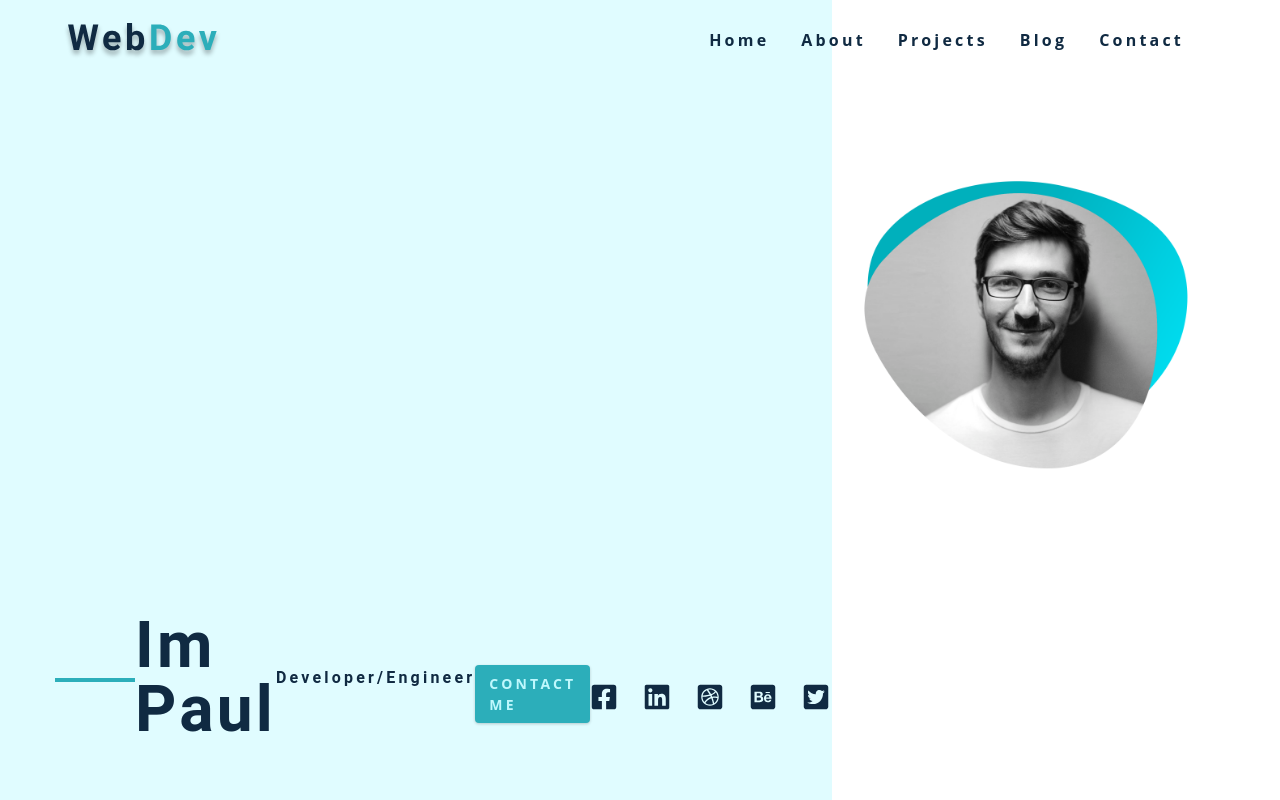
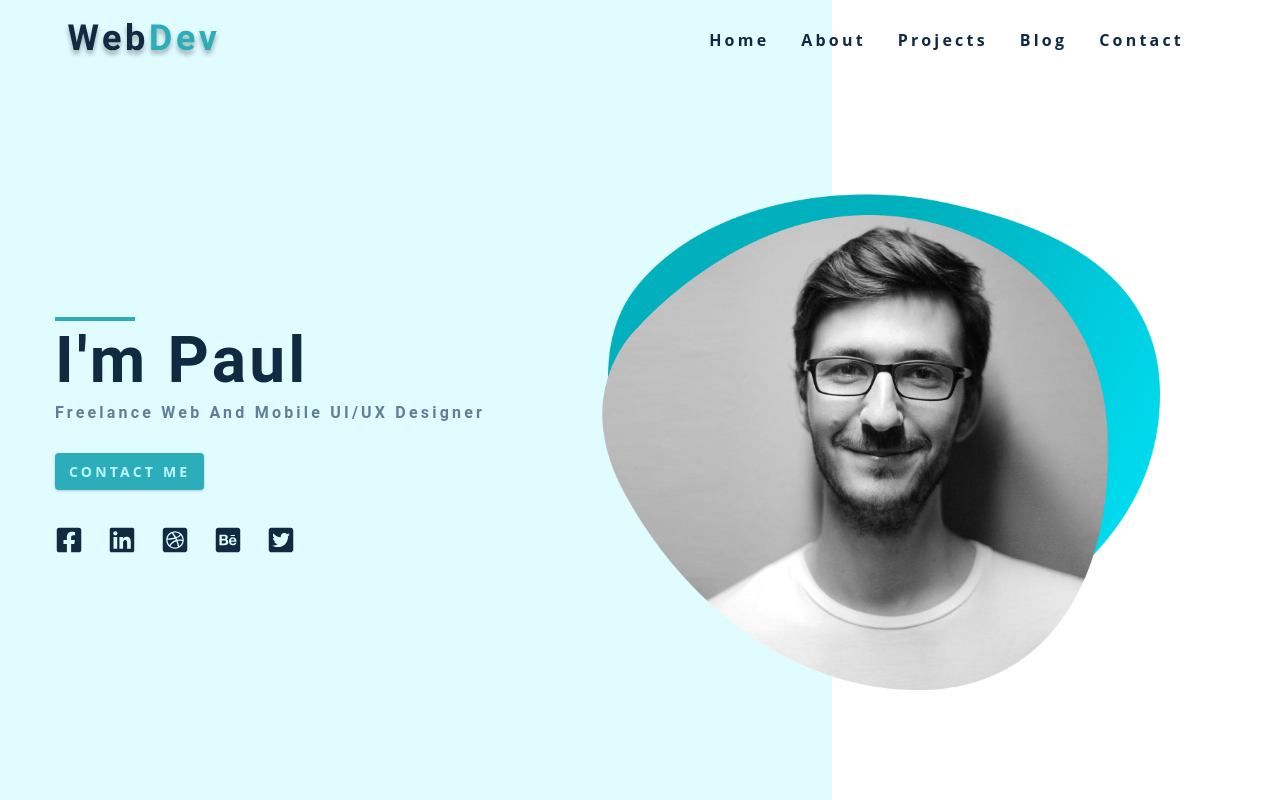
Before and after one commit to valdezDev/valdez-portfolio, a Gatsby site: page / in a window 1280 px wide. Shown: the top 800 px of the page. Built offline with nearby package versions, Linux system fonts and the light colour scheme; Gatsby itself is replaced by a stand-in of ours.

Commit message:
fixed hero, initializing jobs query

```diff
--- a/gatsby-config.js
+++ b/gatsby-config.js
@@ -30,11 +30,8 @@ module.exports = {
       options: {
         apiURL: `http://localhost:1337`,
         queryLimit: 1000, // Default to 100
-        // contentTypes : `jobs`, `projects`, `blogs`,
-        // singleType: `about`,
-        // ONLY ADD TO ARRAY IF YOU HAVE DATA IN STRAPI !!!!
-        contentTypes: [`jobs`],
-        singleTypes: [],
+        contentTypes: [`jobs`, `projects`, `blogs`],
+        singleTypes: [`about`],
       },
     },
     // {
--- a/src/components/Hero.js
+++ b/src/components/Hero.js
@@ -26,15 +26,18 @@ const Hero = () => {
   return (
     <header className="hero">
       <div className="section-center hero-center">
-        <article className="hero-info"></article>
-        <div className="underline"></div>
-        <h1>im paul</h1>
-        <h4>developer/engineer</h4>
+        <article className="hero-info">
+          <div>
+            <div className="underline"></div>
+            <h1>i'm paul</h1>
+            <h4>freelance web and mobile UI/UX Designer</h4>
+            <Link to="/contact" className="btn">
+              contact me
+            </Link>
+            <SocialLinks />
+          </div>
+        </article>
         <Image fluid={fluid} className="hero-img" />
-        <Link to="/contact" className="btn">
-          Contact Me
-        </Link>
-        <SocialLinks />
       </div>
     </header>
   )
--- a/src/components/Jobs.js
+++ b/src/components/Jobs.js
@@ -4,6 +4,22 @@ import { FaAngleDoubleRight } from "react-icons/fa"
 import { graphql, useStaticQuery } from "gatsby"
 import { Link } from "gatsby"
 
+const query = graphql`
+  {
+    allStrapiJobs(sort: { fields: strapiId, order: DESC }) {
+      nodes {
+        company
+        date
+        position
+        desc {
+          id
+          name
+        }
+      }
+    }
+  }
+`
+
 const Jobs = () => {
   return <h2>jobs component</h2>
 }
--- a/src/pages/index.js
+++ b/src/pages/index.js
@@ -11,6 +11,7 @@ export default () => {
     <Layout>
       <Hero />
       <Services />
+      <Jobs />
     </Layout>
   )
 }
```
